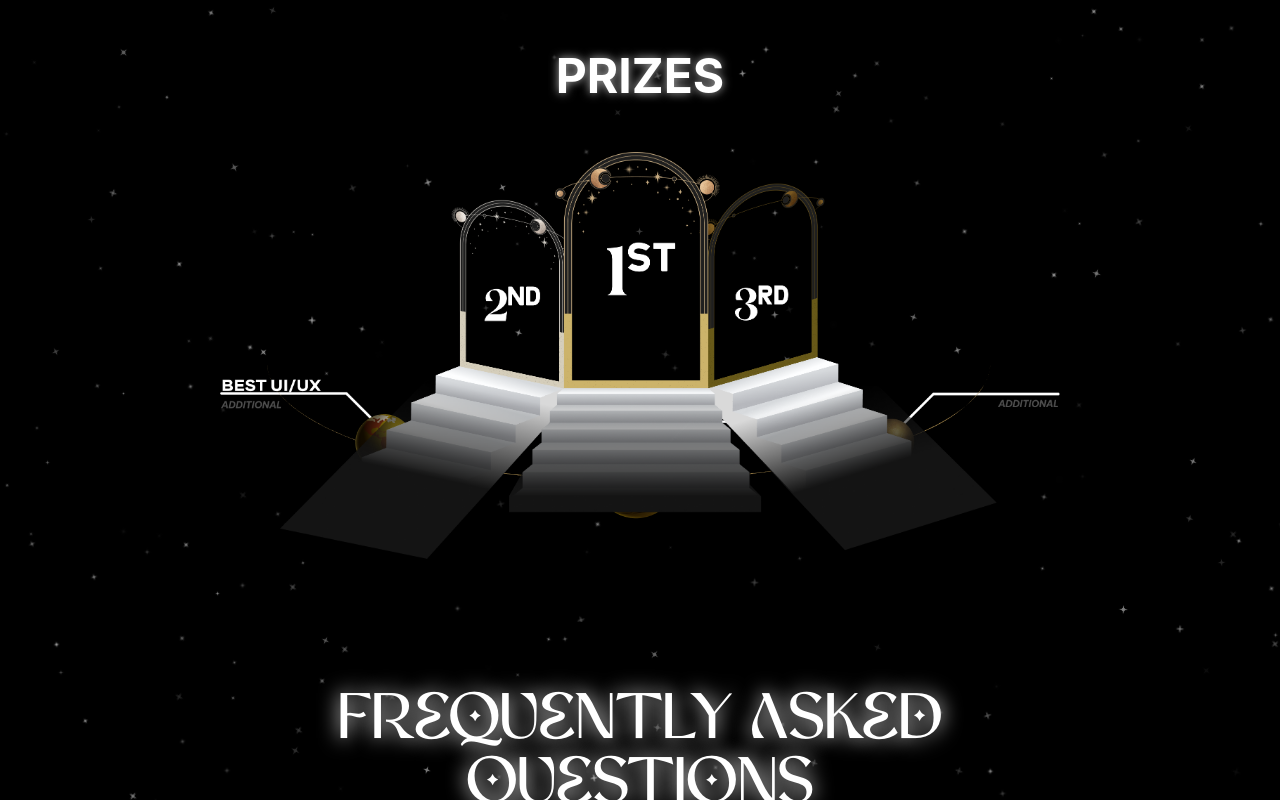
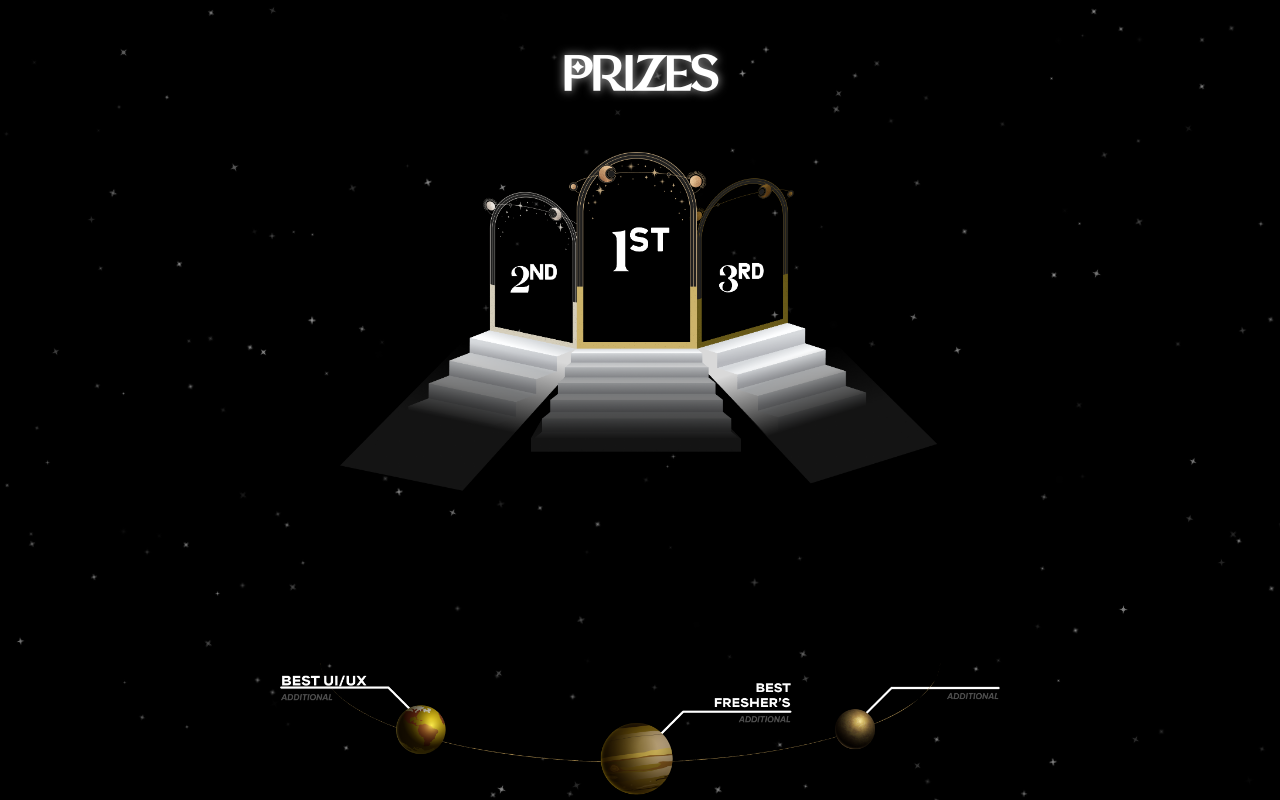
Before and after one commit to tanishka3001/celestia_publicity, a React (Create React App) app: page / in a window 1280 px wide. Shown: the top 800 px of the page. Built offline with nearby package versions, Linux system fonts and the light colour scheme.

Commit message:
Made changes to prizes page

```diff
--- a/src/components/prizes.jsx
+++ b/src/components/prizes.jsx
@@ -8,7 +8,7 @@ const Prizes = () => {
   return (
     <Background>
       <div className="prizes-container">
-        <h1 className="prizes-title">PRIZES</h1>
+        <h1 className="prizes-title">PRIZeS</h1>
 
         {/* Combined Podium + Orbit Section */}
         <div className="combined-section">
--- a/src/style/prizes.css
+++ b/src/style/prizes.css
@@ -1,6 +1,7 @@
 .prizes-container {
   width: 100%;
-  padding: 40px;
+  min-height: 100vh;
+  padding: 40px 40px 100px;
   text-align: center;
   color: white;
   display: flex;
@@ -11,6 +12,7 @@
 }
 
 .prizes-title {
+  font-family: "Camood", sans-serif;
   font-size: 3rem;
   font-weight: bold;
   margin-bottom: 40px;
@@ -22,10 +24,11 @@
   display: flex;
   justify-content: center;
   align-items: center;
+  width: 100%;
 }
 
 .podium-image {
-  max-width: 60%;
+  max-width: 50%;
   height: auto;
   display: block;
   position: relative;
@@ -34,8 +37,10 @@
 
 .orbit-image {
   position: absolute;
-  top: 200px; /* Adjust vertical overlap */
-  max-width: 70%;
+  top: 500px;
+  max-width: 60%;
   height: auto;
   z-index: 1;
+  left: 50%;
+  transform: translateX(-50%);
 }
```
